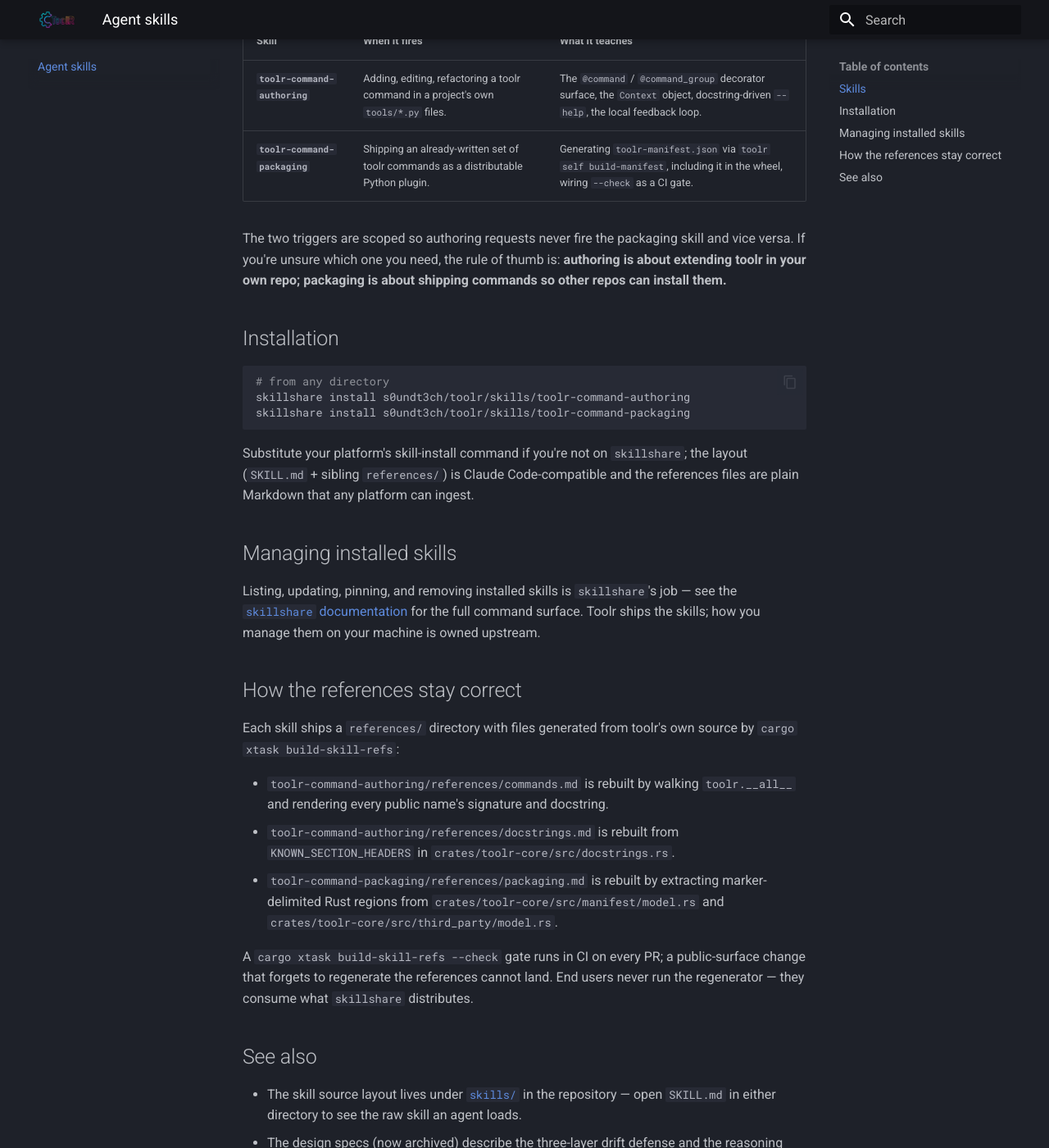
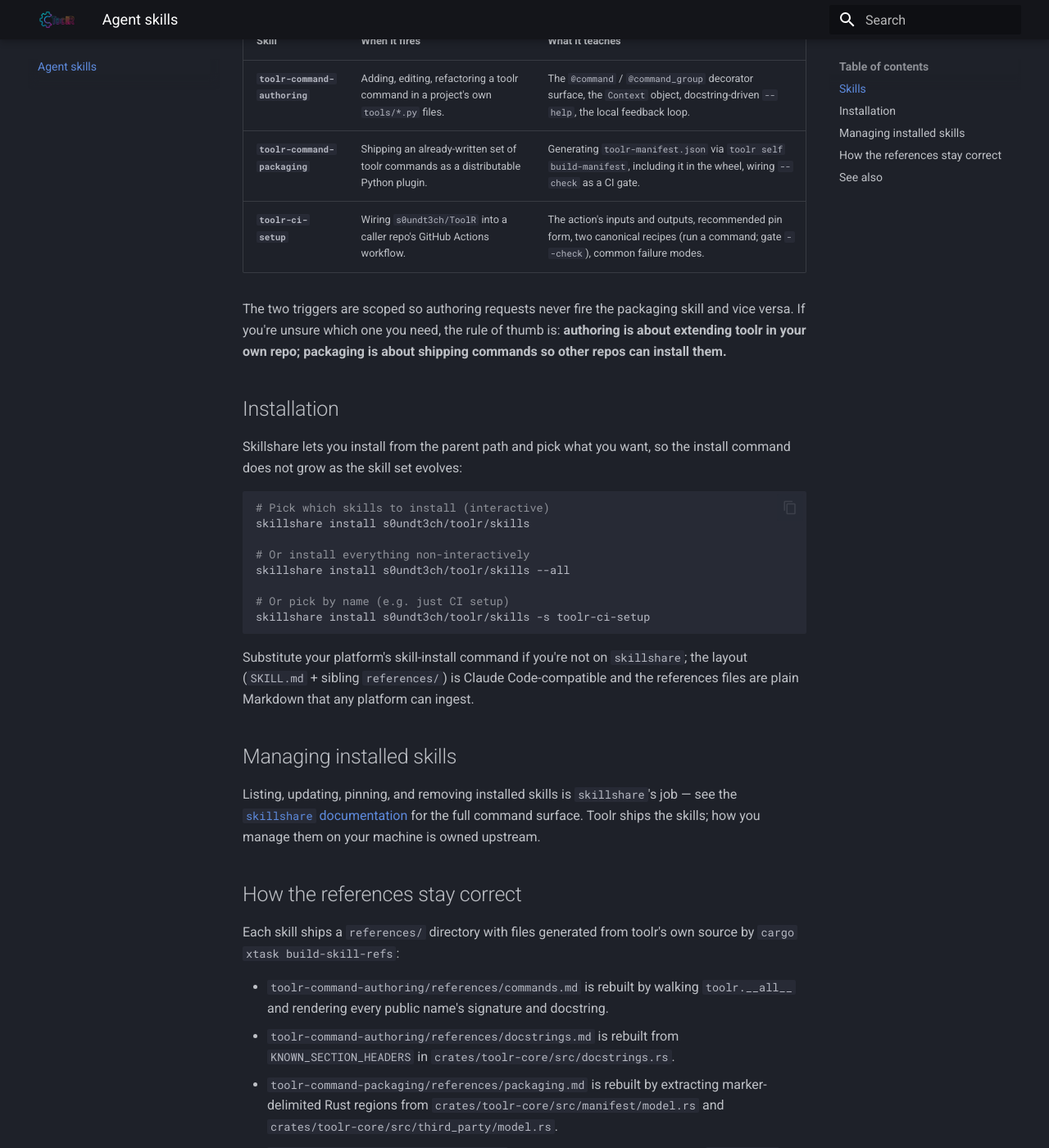
Before and after one commit to s0undt3ch/ToolR, an MkDocs documentation site: the page built from docs/skills.md, in a window 1280 px wide and 1400 px high, scrolled down 461 px. Shown: the whole window at 82% size. Built offline with MkDocs 1.6.1 and Material for MkDocs 9.7.7, drawn with Linux system fonts in a browser that asks for light colours; some of the changed text lies outside the part shown.

Commit message:
docs/skills: list toolr-ci-setup and consolidate install block

````diff
--- a/docs/skills.md
+++ b/docs/skills.md
@@ -17,6 +17,7 @@
 | --- | --- | --- |
 | **`toolr-command-authoring`** | Adding, editing, refactoring a toolr command in a project's own `tools/*.py` files. | The `@command` / `@command_group` decorator surface, the `Context` object, docstring-driven `--help`, the local feedback loop. |
 | **`toolr-command-packaging`** | Shipping an already-written set of toolr commands as a distributable Python plugin. | Generating `toolr-manifest.json` via `toolr self build-manifest`, including it in the wheel, wiring `--check` as a CI gate. |
+| **`toolr-ci-setup`** | Wiring `s0undt3ch/ToolR` into a caller repo's GitHub Actions workflow. | The action's inputs and outputs, recommended pin form, two canonical recipes (run a command; gate `--check`), common failure modes. |
 
 The two triggers are scoped so authoring requests never fire the
 packaging skill and vice versa. If you're unsure which one you need,
@@ -26,10 +27,19 @@
 
 ## Installation
 
+Skillshare lets you install from the parent path and pick what
+you want, so the install command does not grow as the skill set
+evolves:
+
 ```sh
-# from any directory
-skillshare install s0undt3ch/toolr/skills/toolr-command-authoring
-skillshare install s0undt3ch/toolr/skills/toolr-command-packaging
+# Pick which skills to install (interactive)
+skillshare install s0undt3ch/toolr/skills
+
+# Or install everything non-interactively
+skillshare install s0undt3ch/toolr/skills --all
+
+# Or pick by name (e.g. just CI setup)
+skillshare install s0undt3ch/toolr/skills -s toolr-ci-setup
 ```
 
 Substitute your platform's skill-install command if you're not on
@@ -60,6 +70,10 @@
   by extracting marker-delimited Rust regions from
   `crates/toolr-core/src/manifest/model.rs` and
   `crates/toolr-core/src/third_party/model.rs`.
+- `toolr-ci-setup/references/action.md` is rebuilt from the
+  repository-root `action.yml`, so the inputs/outputs surface the
+  skill points agents at cannot drift from what the action
+  actually accepts.
 
 A `cargo xtask build-skill-refs --check` gate runs in CI on every
 PR; a public-surface change that forgets to regenerate the
````
